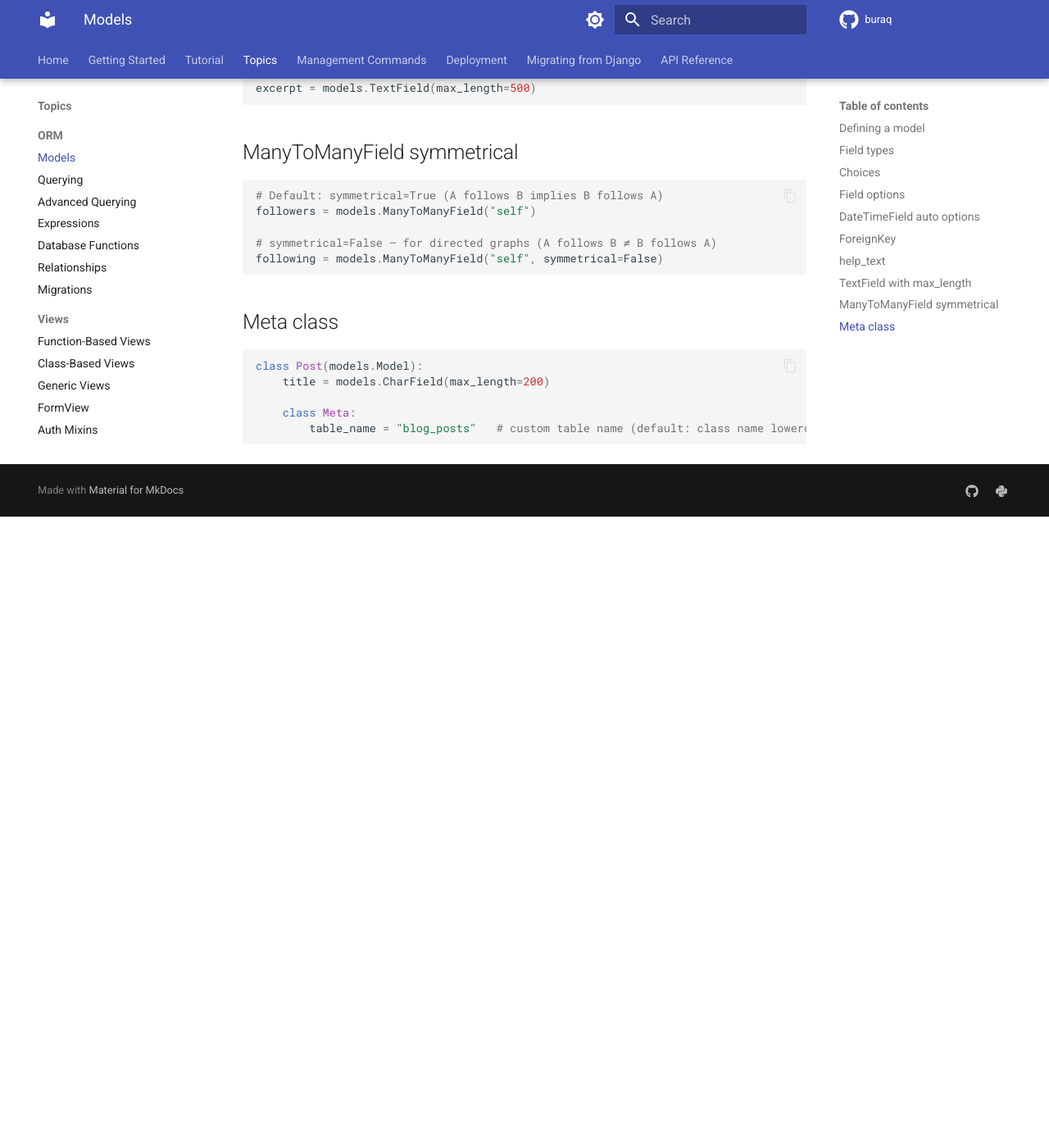
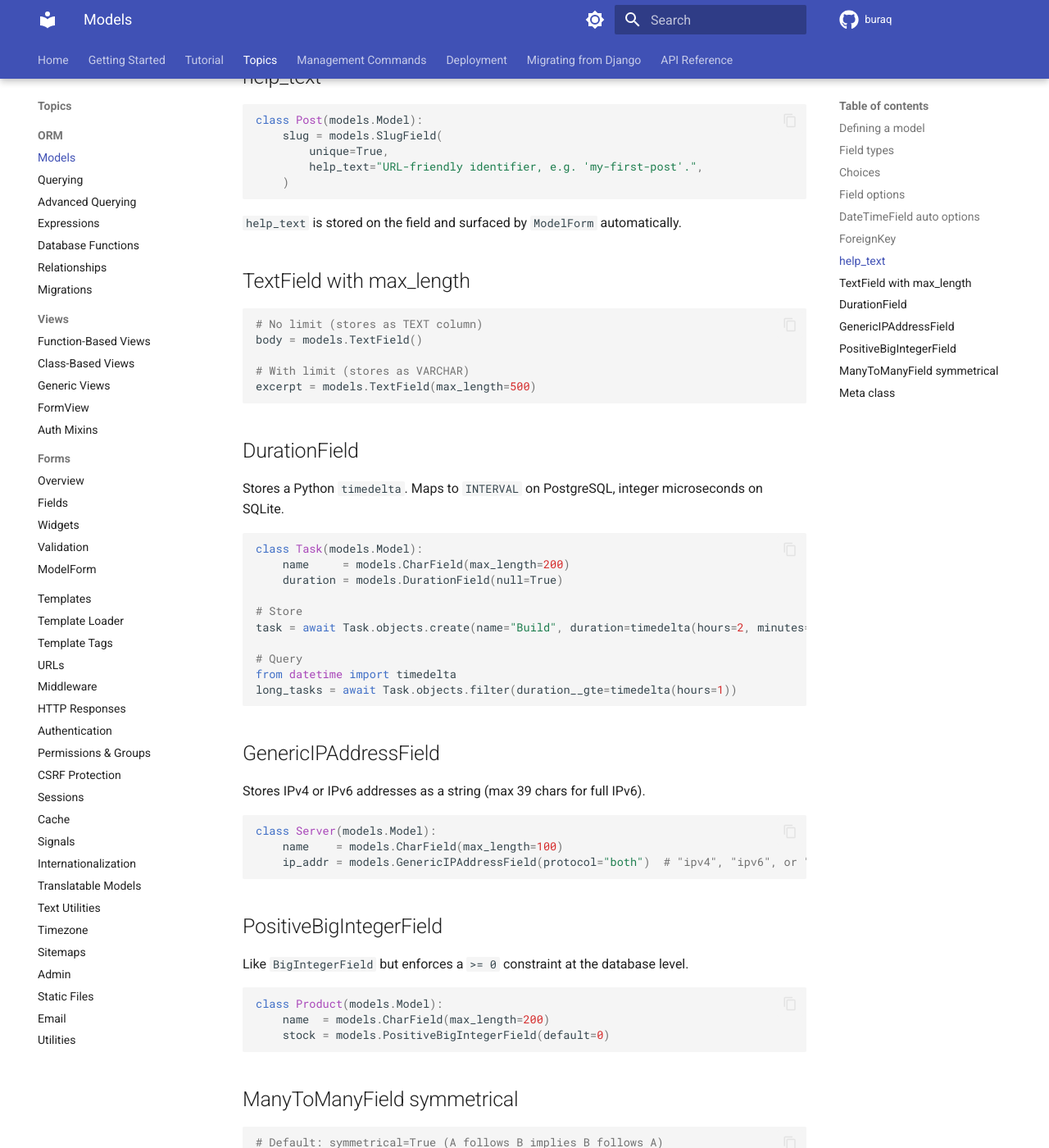
Before and after one commit to nezanuha/buraq, an MkDocs documentation site: the page built from docs/topics/orm/models.md, in a window 1280 px wide and 1400 px high, scrolled down 3587 px. Shown: the whole window at 82% size. Built offline with MkDocs 1.6.1 and Material for MkDocs 9.7.7, drawn with Linux system fonts in a browser that asks for light colours; comment, search, counter and statistics services are not loaded; the version menu is left out; before the commit the page ends 4217 px from its top, so only the background shows below that; some of the changed text lies outside the part shown.

Commit message:
Fill doc gaps in cache, email, and orm/models pages
- cache.md: add @cache_page decorator with examples
- email.md: add send_mass_mail, mail_admins, mail_managers with settings example
- orm/models.md: add DurationField, GenericIPAddressField, PositiveBigIntegerField
  to field table and with usage examples; add missing field types
  (SmallIntegerField, NullBooleanField, BinaryField, AutoField)

````diff
--- a/docs/topics/orm/models.md
+++ b/docs/topics/orm/models.md
@@ -40,6 +40,14 @@
 | `UUIDField()` | `UUID` | `VARCHAR(36)` |
 | `JSONField()` | `dict/list` | `JSON` |
 | `ForeignKey(model)` | model instance | `INTEGER` (FK) |
+| `SmallIntegerField()` | `int` | `SMALLINT` |
+| `PositiveSmallIntegerField()` | `int` | `SMALLINT CHECK ≥ 0` |
+| `PositiveBigIntegerField()` | `int` | `BIGINT CHECK ≥ 0` |
+| `DurationField()` | `timedelta` | `INTERVAL` |
+| `GenericIPAddressField()` | `str` | `VARCHAR(39)` |
+| `BinaryField()` | `bytes` | `BLOB/BYTEA` |
+| `NullBooleanField()` | `bool\|None` | `BOOLEAN` (nullable) |
+| `AutoField()` | `int` | `INTEGER` (auto PK) |
 
 ## Choices
 
@@ -138,6 +146,43 @@
 excerpt = models.TextField(max_length=500)
 ```
 
+## DurationField
+
+Stores a Python `timedelta`. Maps to `INTERVAL` on PostgreSQL, integer microseconds on SQLite.
+
+```python
+class Task(models.Model):
+    name     = models.CharField(max_length=200)
+    duration = models.DurationField(null=True)
+
+# Store
+task = await Task.objects.create(name="Build", duration=timedelta(hours=2, minutes=30))
+
+# Query
+from datetime import timedelta
+long_tasks = await Task.objects.filter(duration__gte=timedelta(hours=1))
+```
+
+## GenericIPAddressField
+
+Stores IPv4 or IPv6 addresses as a string (max 39 chars for full IPv6).
+
+```python
+class Server(models.Model):
+    name    = models.CharField(max_length=100)
+    ip_addr = models.GenericIPAddressField(protocol="both")  # "ipv4", "ipv6", or "both"
+```
+
+## PositiveBigIntegerField
+
+Like `BigIntegerField` but enforces a `>= 0` constraint at the database level.
+
+```python
+class Product(models.Model):
+    name  = models.CharField(max_length=200)
+    stock = models.PositiveBigIntegerField(default=0)
+```
+
 ## ManyToManyField symmetrical
 
 ```python
````
Also changed, not shown: docs/topics/cache.md (+25 -1 lines), docs/topics/email.md (+36 -0 lines).
